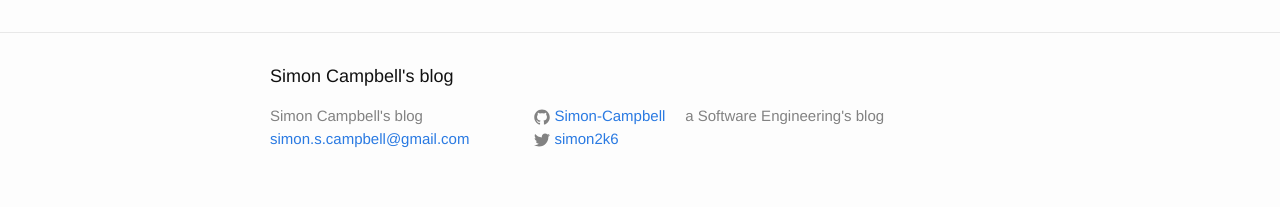
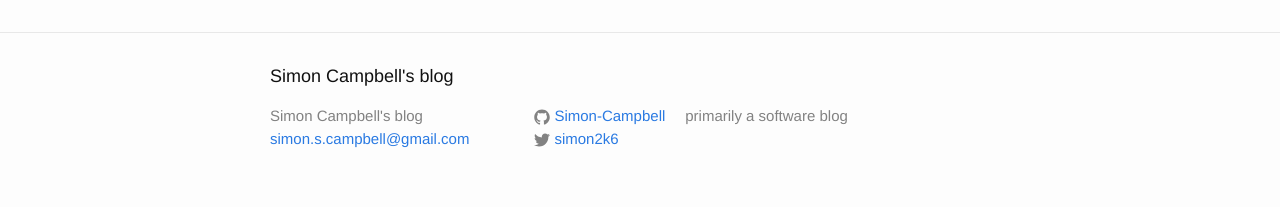
Before and after one commit to Simon-Campbell/Simon-Campbell.github.io, a Jekyll site: the page built from index.html, in a window 1280 px wide. Shown: the part 1164-1371 px from the top of the page. Built offline with Jekyll 4.4.1, drawn with Linux system fonts in a browser that asks for light colours.

Commit message:
Update meta info in footer

```diff
--- a/_config.yml
+++ b/_config.yml
@@ -1,6 +1,6 @@
 url: http://imengineer.in/blog
 name: 'i&#039;mEngineerin&#039;'
-description: 'a Software Engineering&#039;s blog'
+description: 'primarily a software blog'
 title: 'Simon Campbell&#039;s blog'
 email: simon.s.campbell@gmail.com
 baseurl: ""
```
Also changed, not shown: 14 other files.
